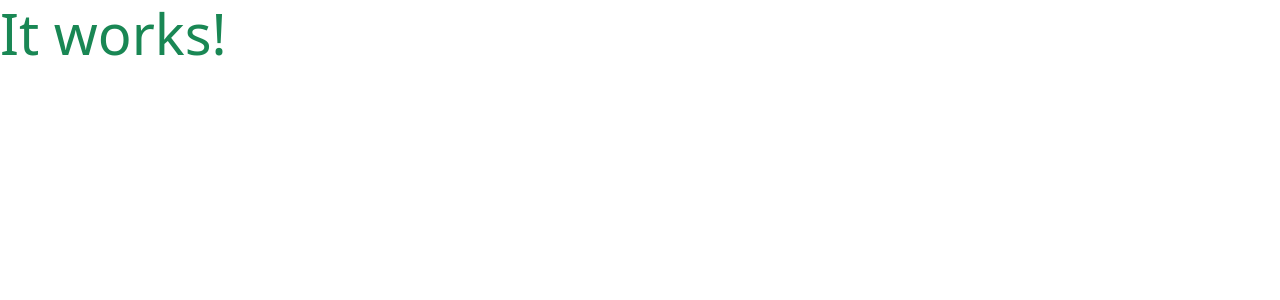
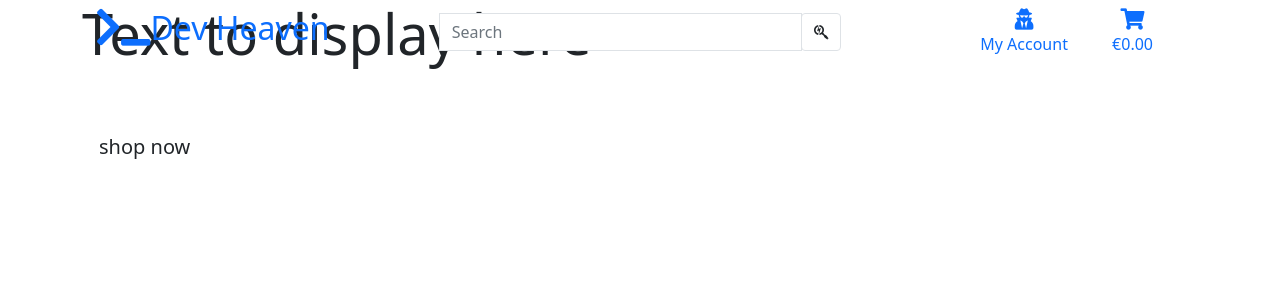
Before and after one commit to xander-webdev/dev-heaven, a Django app: page / in a window 1280 px wide. Shown: the top 300 px of the page. Run offline with Django 3.2, Linux system fonts and the light colour scheme.

Commit message:
built out the header of the main page & added html to the index.html page

```diff
--- a/home/templates/home/index.html
+++ b/home/templates/home/index.html
@@ -1,6 +1,27 @@
 {% extends "base.html" %}
 {% load static %}
 
+{% block page_header %}
+<div class="container header-container">
+    <div class="row">
+        <div class="col">
+        </div>
+    </div>
+</div>
+{% endblock %}
+
 {% block content %}
-<h1 class="display-4 text-success">It works!</h1>
+<div class="container h-100">
+    <div class="row h-100">
+        <div class="col-7 col-md-6 my-auto">
+            <h1 class="display-4 logo-font ">Text to display here</h1>
+        </div>
+        <div class="my-5">
+            <h4>
+                <!--add rounded-0 text-uppercase py-3 incase css doesn't work-->
+                <a href="" class="shop-now-btn btn btn-lg">shop now</a>
+            </h4>
+        </div>
+    </div>
+</div>
 {% endblock %}
--- a/templates/base.html
+++ b/templates/base.html
@@ -15,9 +15,11 @@
     {% endblock %}
 
     {% block corecss %}
-        <!-- Bootstrap CSS -->
-        <link href="https://cdn.jsdelivr.net/npm/bootstrap@5.0.0-beta1/dist/css/bootstrap.min.css" rel="stylesheet"
-            integrity="sha384-giJF6kkoqNQ00vy+HMDP7azOuL0xtbfIcaT9wjKHr8RbDVddVHyTfAAsrekwKmP1" crossorigin="anonymous">
+    <!-- Bootstrap CSS -->
+    <link href="https://cdn.jsdelivr.net/npm/bootstrap@5.0.0-beta1/dist/css/bootstrap.min.css" rel="stylesheet"
+        integrity="sha384-giJF6kkoqNQ00vy+HMDP7azOuL0xtbfIcaT9wjKHr8RbDVddVHyTfAAsrekwKmP1" crossorigin="anonymous">
+    <!--Fontawesome-->
+    <link rel="stylesheet" href="https://cdnjs.cloudflare.com/ajax/libs/font-awesome/5.15.2/css/all.min.css" />
     {% endblock %}
 
     {% block extra_css %}
@@ -35,10 +37,77 @@
 
     <title>Dev Heaven{% block extra_title %}{% endblock %}</title>
 </head>
+
 <body>
-    <header class="container-fluid fixed-top"></header>
+    <header class="container-fluid fixed-top">
+        <div class="row">
+            <div class="col-12 col-lg-4 my-auto py-1 py-lg-0 text-center text-lg-left">
+                <a href="{% url 'home' %}" class="nav-link main-logo-link">
+                    <strong>
+                        <h2 clas="logo-font text-black my-0"><i class="fas fa-terminal fa-lg"></i>Dev Heaven</h2>
+                    </strong>
+                </a>
+            </div>
+            <div class="col-12 col-lg-4 my-auto py-1 py-lg-0">
+                <!--CI ecommerce store video-->
+                <form method="GET" action="">
+                    <div class="input-group w-100">
+                        <input class="form-control border border-black rounded-0" type="text" name="query"
+                            placeholder="Search">
+                        <div class="input-group-append">
+                            <button class="form-control btn btn-black border border-black" type="submit">
+                                <span class="icon">
+                                    <i class="fab fa-searchengin"></i>
+                                </span>
+                            </button>
+                        </div>
+                    </div>
+
+                </form>
+            </div>
+            <div class="col-12 col-lg-4 my-auto py-1 py-lg-0">
+                <ul class="list-inline list-unstyled text-center text-lg-right my-0">
+                    <li class="list-inline-item dropdown">
+                        <a href="#" class="text-black nav-link" id="user-options" data-toggle="dropdown"
+                            aria-haspopup="true" aria-expanded="false">
+                            <div class="text-center">
+                                <div><i class="fas fa-user-secret fa-lg"></i></div>
+                                <p class="my-0">My Account</p>
+                            </div>
+                        </a>
+                        <div class="dropdown-menu border-0" aria-labelledby="user-options">
+                            {% if request.user.is_authenticated %}
+                                {% if request.user.is_superuser %}
+                                    <a href="" class="dropdown-item">Product Management</a>
+                                {% endif %}
+                                    <a href="" class="dropdown">Profile</a>
+                                    <a href="{% url 'account_logout' %}" class="dropdown-item">Logout</a>
+                            {% else %}
+                                    <a href="{% url 'account_signup' %}" class="dropdown-item">Register</a>
+                                    <a href="{% url 'account_login' %}" class="dropdown-item">Login</a>
+                            {% endif %}
+                        </div>
+                    </li>
+                    <li class="list-inline-item">
+                        <a class="{% if grand_total %} text-info font-weight-bold {% else %}text-black{% endif %} nav-link" href="">
+                            <div class="text-center">
+                                <div><i class="fas fa-shopping-cart fa-lg"></i></div>
+                                <p class="my-0">
+                                    {% if grand_total %}
+                                        €{{ grand_total|floatformat:2 }}
+                                    {% else %}
+                                        €0.00
+                                    {% endif %}
+                                </p>
+                            </div>
+                        </a>
+                    </li>
+                </ul>
+            </div>
+        </div>
+    </header>
     {% if messages %}
-        <div class="message-container"></div>
+    <div class="message-container"></div>
     {% endif %}
 
     {% block page_header %}
```
